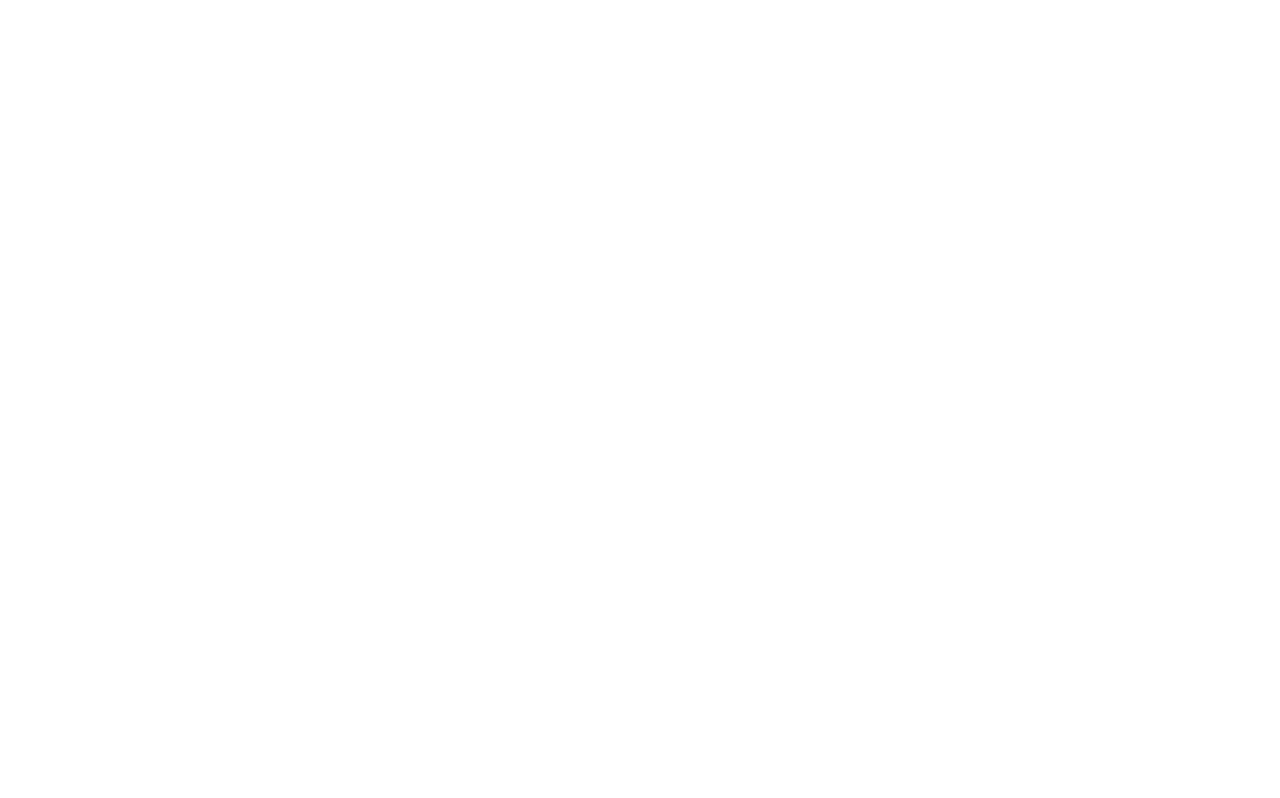
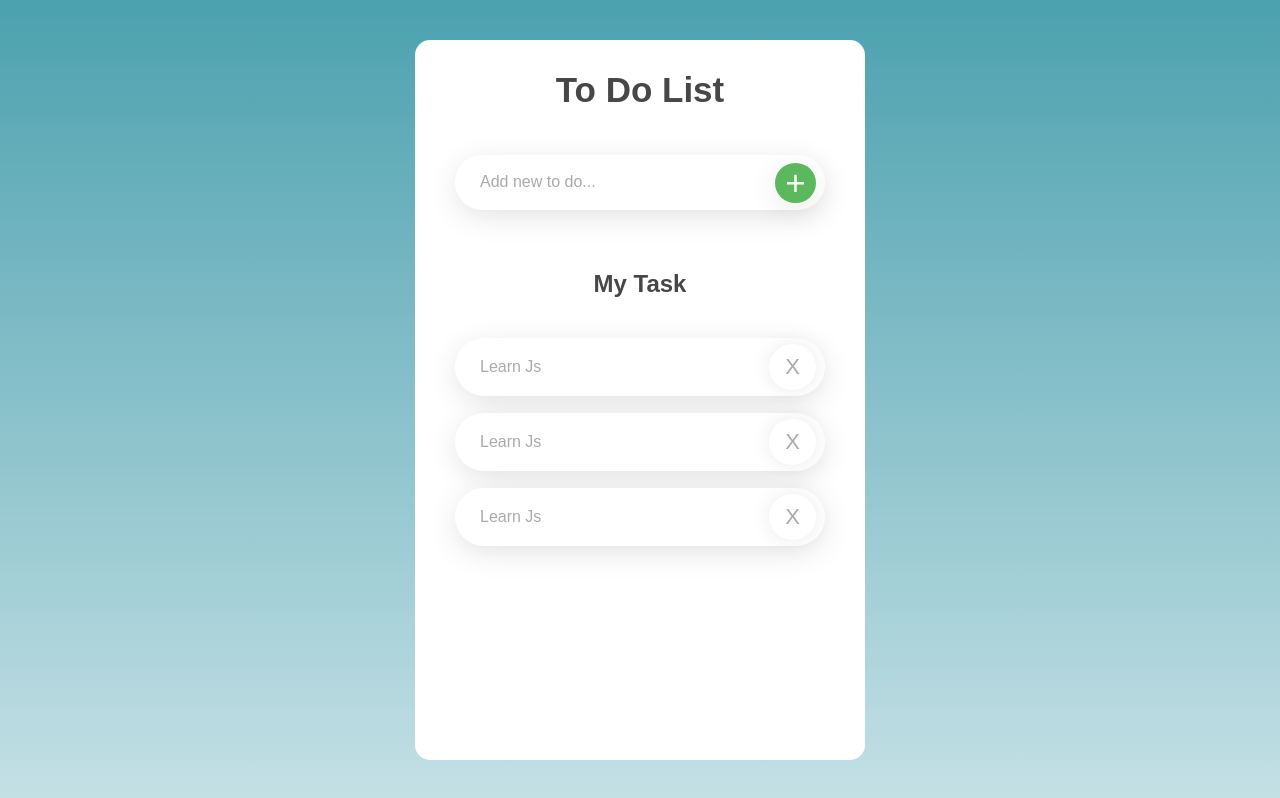
Before and after one commit to abdullox0900/to-do-js, a plain HTML site: page index.html in a window 1280 px wide. Drawn offline with Linux system fonts and the light colour scheme.

Commit message:
Add css style

```diff
--- a/css/main.css
+++ b/css/main.css
@@ -0,0 +1,109 @@
+* {
+    margin: 0;
+    padding: 0;
+    box-sizing: border-box;
+}
+
+body {
+    position: relative;
+    height: 100vh;
+    font-family: sans-serif;
+}
+
+.wrapper {
+    position: absolute;
+    left: 50%;
+    top: 50%;
+    transform: translate(-50%, -50%);
+    width: 450px;
+    height: 90%;
+    text-align: center;
+    border-radius: 15px;
+    background-color: #fff;
+}
+
+.wrapper__header {
+    font-size: 35px;
+    color: #474747;
+    margin: 30px 0px 45px;
+}
+
+.row {
+    position: relative;
+    padding: 0px 40px;
+}
+
+input {
+    padding: 20px 25px;
+    width: 100%;
+    border: none;
+    outline: none;
+    border-radius: 35px;
+    background-color: #fff;
+    box-shadow: 0px 7px 33px -4px rgba(0, 0, 0, 0.14);
+}
+
+input::placeholder {
+    font-size: 16px;
+    color: #aaa;
+    font-family: sans-serif;
+}
+
+.icon {
+    padding: 0px 10px;
+    position: relative;
+    right: -42%;
+    top: -47px;
+    width: auto;
+    font-size: 35px;
+    color: #fff;
+    cursor: pointer;
+    border-radius: 50%;
+    background-color: #5cb85c;
+}
+
+.icon:hover {
+    opacity: 0.9;
+}
+
+.icon:active {
+    opacity: 0.6;
+}
+
+.wrapper__header-two {
+    font-size: 24px;
+    color: #474747;
+    margin: 20px 0px 40px;
+}
+
+.task-list {
+    list-style: none;
+    text-align: left;
+}
+
+.task-item {
+    position: relative;
+    padding: 20px 25px;
+    color: #aaa;
+    margin-bottom: 17px;
+    border-radius: 35px;
+    background-color: #fff;
+    box-shadow: 0px 7px 33px -4px rgba(0, 0, 0, 0.14);
+}
+
+.del {
+    padding: 10px 16px;
+    position: absolute;
+    right: 9px;
+    top: 6px;
+    font-size: 22px;
+    border-radius: 50%;
+    cursor: pointer;
+    box-shadow: 0px 0px 23px -5px rgba(0, 0, 0, 0.15);
+    transition: all .3s ease;
+}
+
+.del:hover {
+    color: #fff;
+    background-color: red;
+}
--- a/index.html
+++ b/index.html
@@ -11,7 +11,23 @@
 
 <body>
 
-
+    <section>
+        <div class="wrapper">
+            <h1 class="wrapper__header">To Do List</h1>
+            <form class="form row">
+                <input type="text" name="task" placeholder="Add new to do...">
+                <input type="submit" value="+" class="icon">
+            </form>
+            <h4 class="wrapper__header-two">My Task</h4>
+            <div class="row">
+                <ul class="task-list">
+                    <li class="task-item">Learn Js <span class="del">X</span></li>
+                    <li class="task-item">Learn Js <span class="del">X</span></li>
+                    <li class="task-item">Learn Js <span class="del">X</span></li>
+                </ul>
+            </div>
+        </div>
+    </section>
 
 
     <script src="./js/script.js"></script>
--- a/js/script.js
+++ b/js/script.js
@@ -0,0 +1 @@
+document.body.style.backgroundImage = "linear-gradient(#4ca1af, #c4e0e5)";
```
